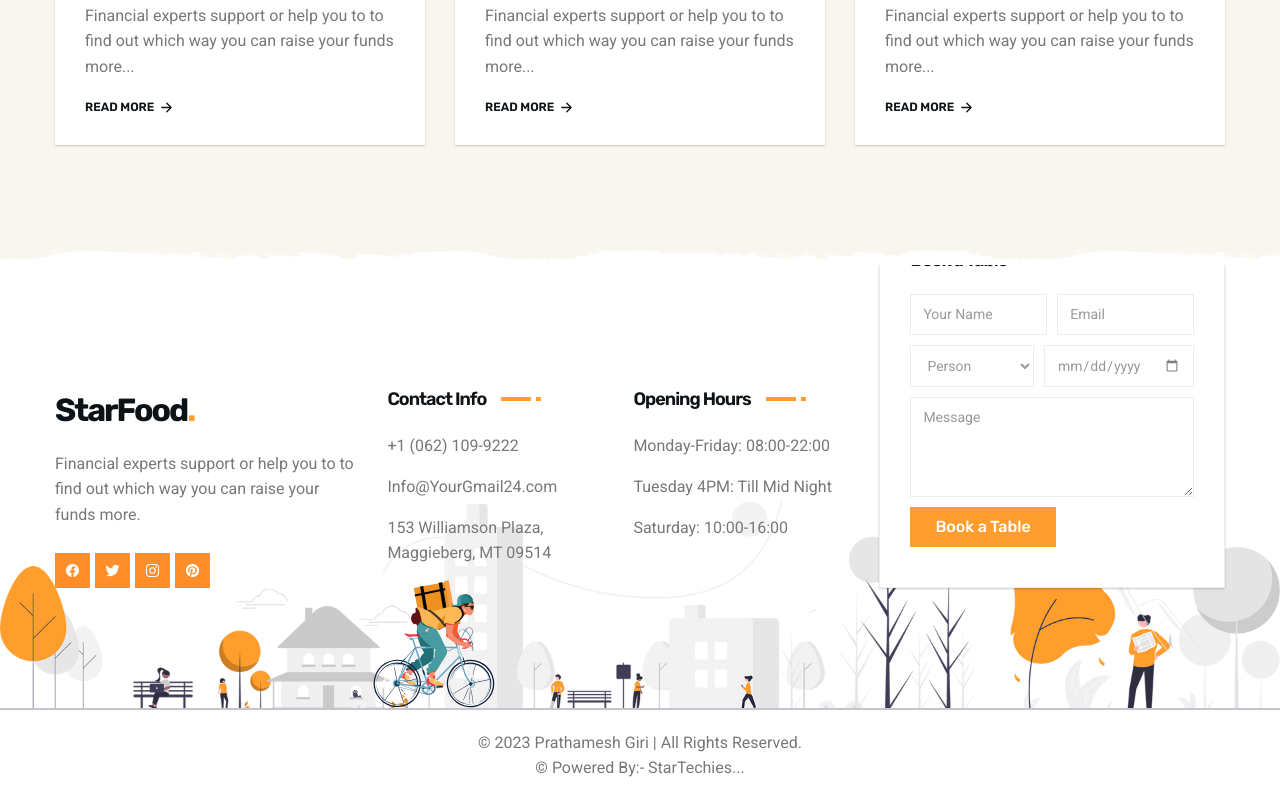
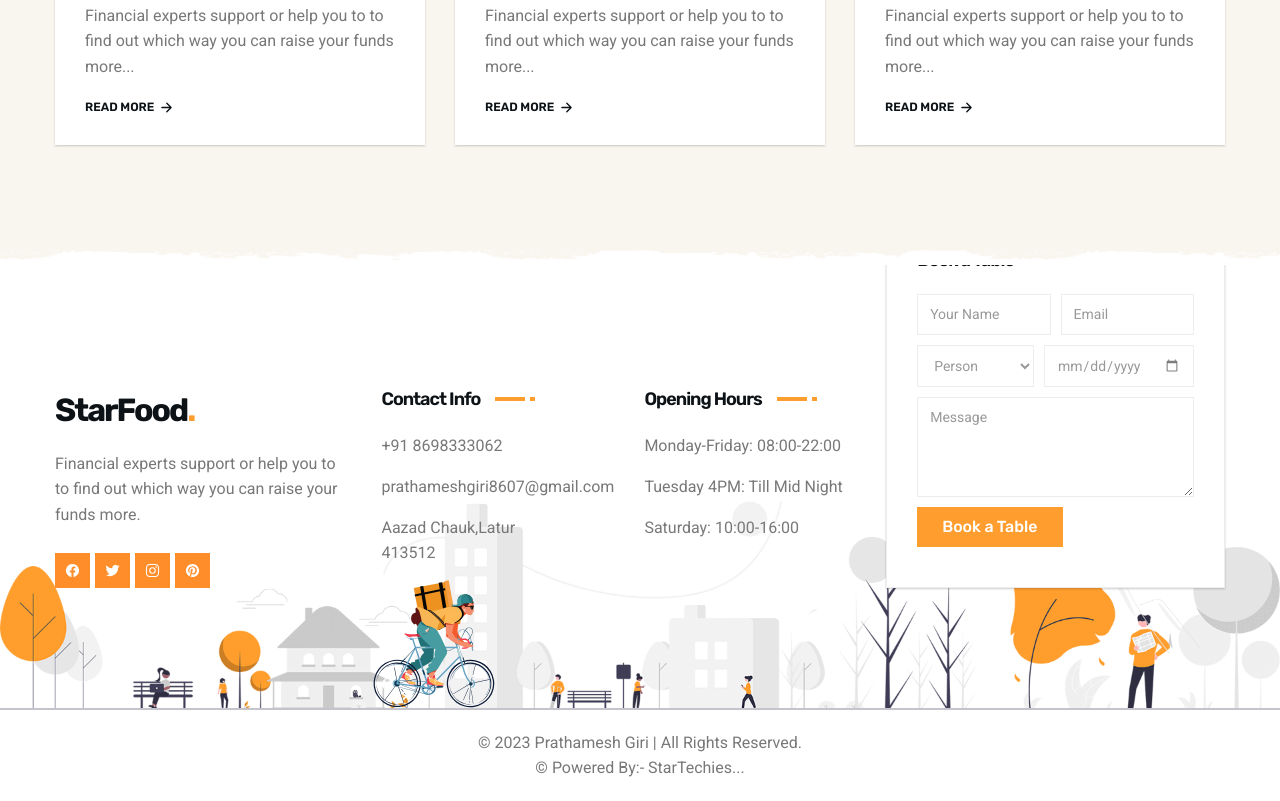
Before and after one commit to prathameshgiri/food, a plain HTML site: page index.html in a window 1280 px wide. Shown: the part 7331-8132 px from the top of the page. Drawn offline with nearby package versions, Linux system fonts and the light colour scheme.

Commit message:
Update index.html

```diff
--- a/index.html
+++ b/index.html
@@ -1201,15 +1201,15 @@
           </li>
 
           <li>
-            <p class="footer-list-item">+1 (062) 109-9222</p>
+            <p class="footer-list-item">+91 8698333062</p>
           </li>
 
           <li>
-            <p class="footer-list-item">Info@YourGmail24.com</p>
+            <p class="footer-list-item">prathameshgiri8607@gmail.com</p>
           </li>
 
           <li>
-            <address class="footer-list-item">153 Williamson Plaza, Maggieberg, MT 09514</address>
+            <address class="footer-list-item">Aazad Chauk,Latur 413512</address>
           </li>
 
         </ul>
```
